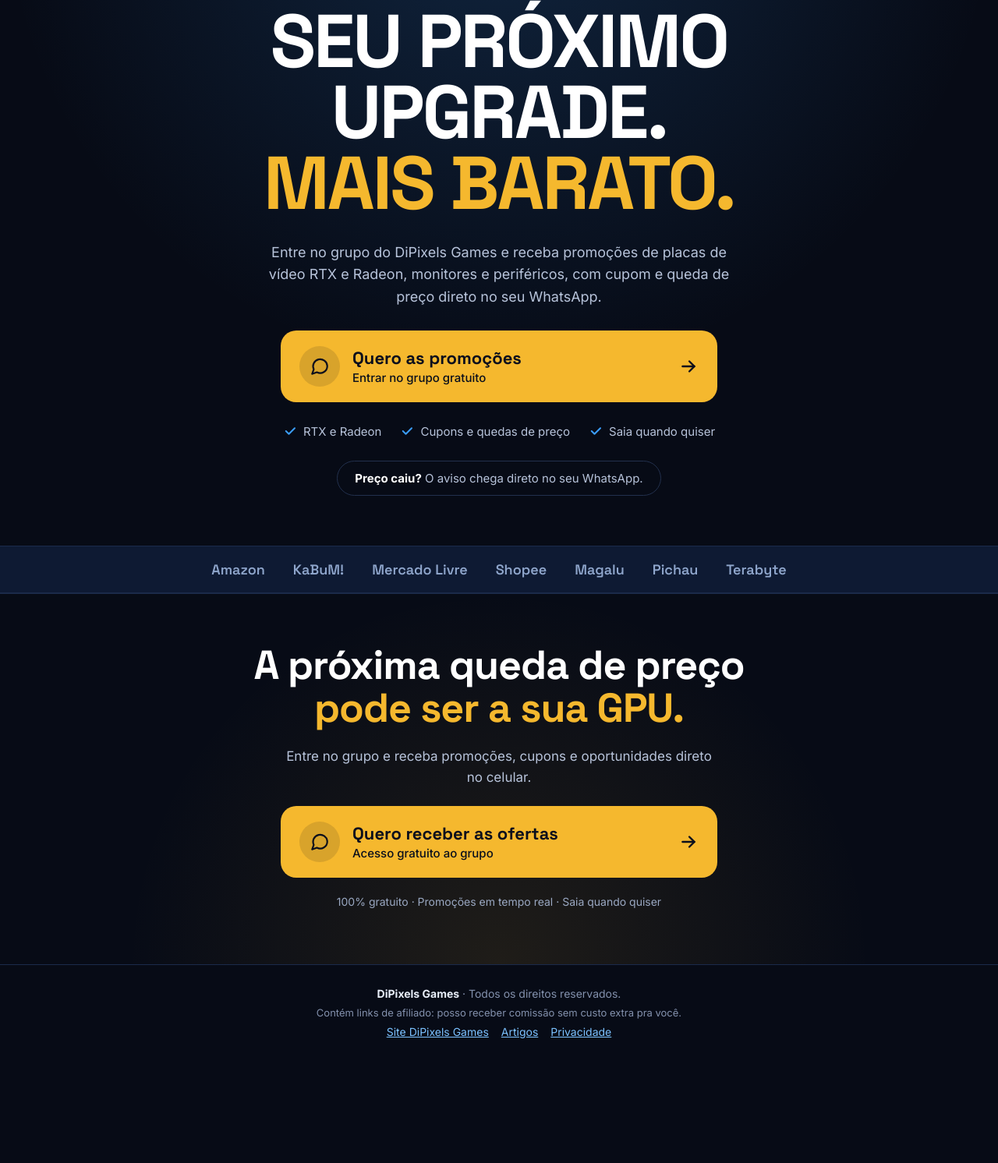
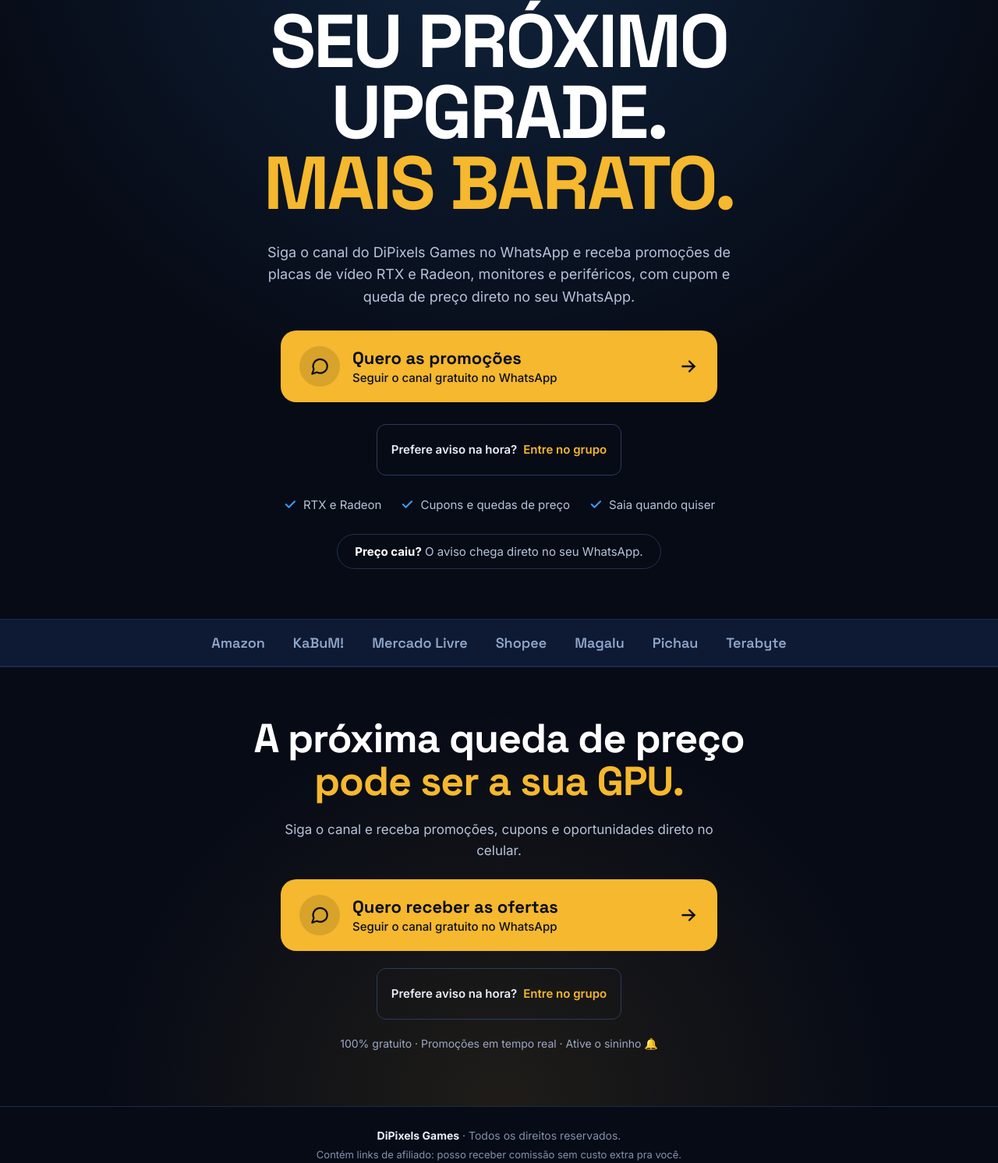
Before and after one commit to DipixelsYT/DipixelsYT.github.io, a plain HTML site: page ofertas.html in a window 1280 px wide. Shown: the part 194-1686 px from the top of the page at 78% size. Before the commit the page ends 1562 px from the top, so only its background shows below. Drawn offline with Linux system fonts and the light colour scheme.

Commit message:
Ofertas: canal do WhatsApp como botão principal, grupo como opção com aviso na hora
Co-Authored-By: Claude Opus 5.5 <noreply@anthropic.com>
Claude-Session: https://claude.ai/code/session_01MnZRybLHsfsfMiruyTZjr5

```diff
--- a/ofertas.html
+++ b/ofertas.html
@@ -4,7 +4,7 @@
 <meta charset="utf-8">
 <meta name="viewport" content="width=device-width, initial-scale=1">
 <title>Ofertas DiPixels Games · Promoções de placas de vídeo no WhatsApp</title>
-<meta name="description" content="Entre no grupo do DiPixels Games e receba promoções de placas de vídeo RTX e Radeon, monitores e periféricos com cupom direto no WhatsApp.">
+<meta name="description" content="Siga o canal do DiPixels Games no WhatsApp e receba promoções de placas de vídeo RTX e Radeon, monitores e periféricos com cupom direto no WhatsApp.">
 <meta property="og:title" content="Ofertas DiPixels Games">
 <meta property="og:description" content="Promoções de placas de vídeo, monitores e periféricos direto no WhatsApp.">
 <meta name="theme-color" content="#070B16">
@@ -35,18 +35,19 @@ a{color:#7CC2FF}a:hover{color:#B5DCFF}
 
 <h1 style="margin: 0; font-family: 'Space Grotesk', sans-serif; font-weight: 700; font-size: clamp(44px, 9vw, 96px); line-height: 0.95; letter-spacing: -0.03em; color: #FFFFFF; max-width: 900px">SEU PRÓXIMO<br>UPGRADE.<br><span style="color: #F5B82E">MAIS BARATO.</span></h1>
 
-<p style="margin: 0; font-size: 18px; line-height: 1.6; color: #B7C3DA; max-width: 620px">Entre no grupo do DiPixels Games e receba promoções de placas de vídeo RTX e Radeon, monitores e periféricos, com cupom e queda de preço direto no seu WhatsApp.</p>
+<p style="margin: 0; font-size: 18px; line-height: 1.6; color: #B7C3DA; max-width: 620px">Siga o canal do DiPixels Games no WhatsApp e receba promoções de placas de vídeo RTX e Radeon, monitores e periféricos, com cupom e queda de preço direto no seu WhatsApp.</p>
 
-<a class="dp-cta" href="https://chat.whatsapp.com/J2Dkx0WHYkA7XPB2YxtDI6" target="_blank" rel="noopener" style="width: 100%; max-width: 560px; box-sizing: border-box; display: flex; align-items: center; gap: 16px; padding: 20px 24px; border-radius: 20px; background: #F5B82E; color: #0A0F1C; text-decoration: none; text-align: left; min-height: 44px">
+<a class="dp-cta" href="https://whatsapp.com/channel/0029Vb9hvWi2ZjCknccpxO2i" target="_blank" rel="noopener" style="width: 100%; max-width: 560px; box-sizing: border-box; display: flex; align-items: center; gap: 16px; padding: 20px 24px; border-radius: 20px; background: #F5B82E; color: #0A0F1C; text-decoration: none; text-align: left; min-height: 44px">
 <span style="width: 52px; height: 52px; flex: none; border-radius: 50%; background: rgba(10,15,28,0.12); display: flex; align-items: center; justify-content: center">
 <svg aria-hidden="true" width="26" height="26" viewBox="0 0 24 24" fill="none" stroke="#0A0F1C" stroke-width="2" stroke-linecap="round" stroke-linejoin="round"><path d="M21 11.5a8.4 8.4 0 0 1-12.3 7.5L3 21l2-5.5A8.4 8.4 0 1 1 21 11.5z"></path></svg>
 </span>
 <span style="flex: 1; display: flex; flex-direction: column; gap: 2px">
 <span style="font-family: 'Space Grotesk', sans-serif; font-weight: 700; font-size: 22px">Quero as promoções</span>
-<span style="font-size: 15px; font-weight: 500">Entrar no grupo gratuito</span>
+<span style="font-size: 15px; font-weight: 500">Seguir o canal gratuito no WhatsApp</span>
 </span>
 <svg aria-hidden="true" width="26" height="26" viewBox="0 0 24 24" fill="none" stroke="#0A0F1C" stroke-width="2.2" stroke-linecap="round" stroke-linejoin="round"><path d="M5 12h14"></path><path d="M13 6l6 6-6 6"></path></svg>
 </a>
+<a href="https://chat.whatsapp.com/J2Dkx0WHYkA7XPB2YxtDI6" target="_blank" rel="noopener" style="display: inline-flex; align-items: center; gap: 8px; min-height: 44px; padding: 10px 18px; border: 1px solid #2A3B5E; border-radius: 12px; color: #E8EEF9; text-decoration: none; font-weight: 600; font-size: 15px">Prefere aviso na hora? <span style="color: #F5B82E">Entre no grupo</span></a>
 
 <div style="display: flex; flex-wrap: wrap; justify-content: center; gap: 10px 24px; font-size: 15px; color: #B7C3DA">
 <span style="display: flex; align-items: center; gap: 8px"><svg aria-hidden="true" width="18" height="18" viewBox="0 0 24 24" fill="none" stroke="#3B9EFF" stroke-width="2.6" stroke-linecap="round" stroke-linejoin="round"><path d="M5 12l5 5L20 7"></path></svg>RTX e Radeon</span>
@@ -65,18 +66,19 @@ a{color:#7CC2FF}a:hover{color:#B5DCFF}
 
 <section style="padding: 64px 20px 72px; border-top: 1px solid #1B2A4A; display: flex; flex-direction: column; align-items: center; gap: 22px; text-align: center; background-image: radial-gradient(circle at 50% 100%, rgba(245,184,46,0.10), rgba(7,11,22,0) 60%)">
 <h2 style="margin: 0; font-family: 'Space Grotesk', sans-serif; font-weight: 700; font-size: clamp(32px, 6vw, 52px); line-height: 1.05; letter-spacing: -0.02em; color: #FFFFFF; max-width: 760px">A próxima queda de preço <span style="color: #F5B82E">pode ser a sua GPU.</span></h2>
-<p style="margin: 0; font-size: 17px; color: #B7C3DA; max-width: 560px; line-height: 1.6">Entre no grupo e receba promoções, cupons e oportunidades direto no celular.</p>
-<a class="dp-cta" href="https://chat.whatsapp.com/J2Dkx0WHYkA7XPB2YxtDI6" target="_blank" rel="noopener" style="width: 100%; max-width: 560px; box-sizing: border-box; display: flex; align-items: center; gap: 16px; padding: 20px 24px; border-radius: 20px; background: #F5B82E; color: #0A0F1C; text-decoration: none; text-align: left; min-height: 44px">
+<p style="margin: 0; font-size: 17px; color: #B7C3DA; max-width: 560px; line-height: 1.6">Siga o canal e receba promoções, cupons e oportunidades direto no celular.</p>
+<a class="dp-cta" href="https://whatsapp.com/channel/0029Vb9hvWi2ZjCknccpxO2i" target="_blank" rel="noopener" style="width: 100%; max-width: 560px; box-sizing: border-box; display: flex; align-items: center; gap: 16px; padding: 20px 24px; border-radius: 20px; background: #F5B82E; color: #0A0F1C; text-decoration: none; text-align: left; min-height: 44px">
 <span style="width: 52px; height: 52px; flex: none; border-radius: 50%; background: rgba(10,15,28,0.12); display: flex; align-items: center; justify-content: center">
 <svg aria-hidden="true" width="26" height="26" viewBox="0 0 24 24" fill="none" stroke="#0A0F1C" stroke-width="2" stroke-linecap="round" stroke-linejoin="round"><path d="M21 11.5a8.4 8.4 0 0 1-12.3 7.5L3 21l2-5.5A8.4 8.4 0 1 1 21 11.5z"></path></svg>
 </span>
 <span style="flex: 1; display: flex; flex-direction: column; gap: 2px">
 <span style="font-family: 'Space Grotesk', sans-serif; font-weight: 700; font-size: 22px">Quero receber as ofertas</span>
-<span style="font-size: 15px; font-weight: 500">Acesso gratuito ao grupo</span>
+<span style="font-size: 15px; font-weight: 500">Seguir o canal gratuito no WhatsApp</span>
 </span>
 <svg aria-hidden="true" width="26" height="26" viewBox="0 0 24 24" fill="none" stroke="#0A0F1C" stroke-width="2.2" stroke-linecap="round" stroke-linejoin="round"><path d="M5 12h14"></path><path d="M13 6l6 6-6 6"></path></svg>
 </a>
-<div style="font-size: 14px; color: #9AA8C2">100% gratuito · Promoções em tempo real · Saia quando quiser</div>
+<a href="https://chat.whatsapp.com/J2Dkx0WHYkA7XPB2YxtDI6" target="_blank" rel="noopener" style="display: inline-flex; align-items: center; gap: 8px; min-height: 44px; padding: 10px 18px; border: 1px solid #2A3B5E; border-radius: 12px; color: #E8EEF9; text-decoration: none; font-weight: 600; font-size: 15px">Prefere aviso na hora? <span style="color: #F5B82E">Entre no grupo</span></a>
+<div style="font-size: 14px; color: #9AA8C2">100% gratuito · Promoções em tempo real · Ative o sininho 🔔</div>
 </section>
 
 <footer style="border-top: 1px solid #1B2A4A; padding: 28px 20px 36px; text-align: center; font-size: 14px; color: #8391AD; display: flex; flex-direction: column; gap: 8px">
```
